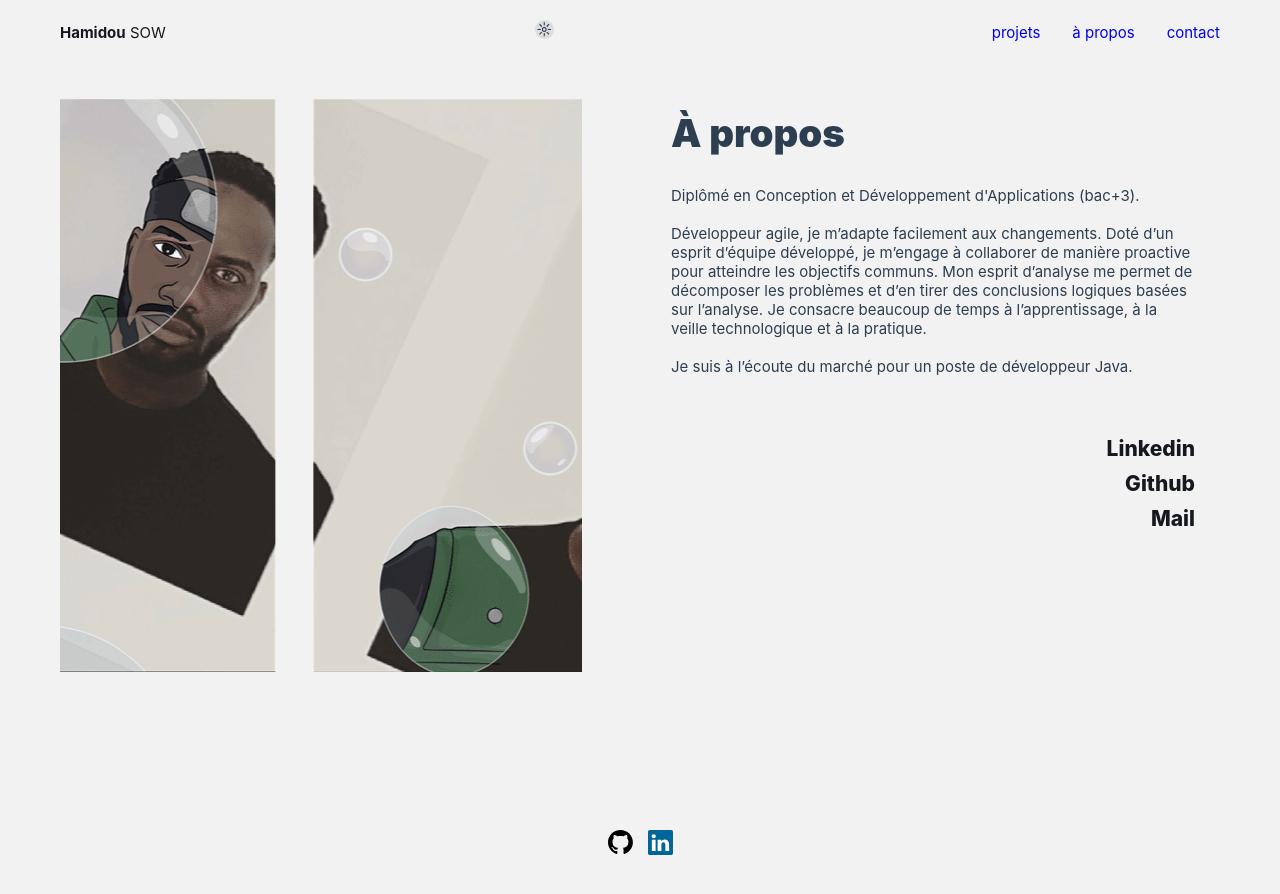
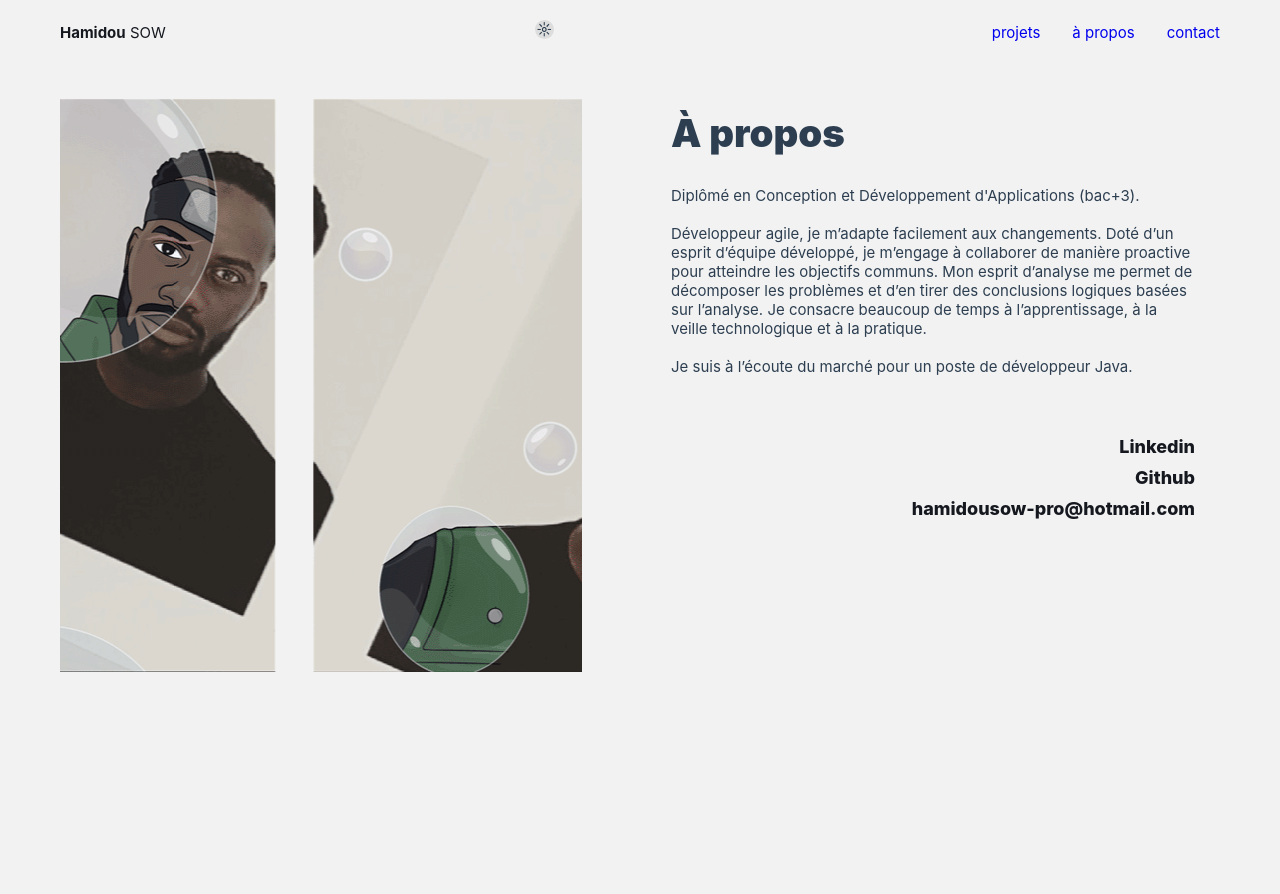
Before and after one commit to hamidousow/hamidousow, a Vue app: page /about in a window 1280 px wide. Shown: the top 894 px of the page. After the commit the page ends 860 px from the top, so only its background shows below. Built offline with nearby package versions, Linux system fonts and the light colour scheme.

Commit message:
contact page implements

```diff
--- a/src/App.vue
+++ b/src/App.vue
@@ -9,12 +9,12 @@ import FooterComponent from './components/FooterComponent.vue'
     <div id="site" class="container">
         <router-view></router-view>
     </div>
-    <FooterComponent/>
 </template>
 
 <style scoped>
-    #site  {
-        min-height: 90dvh;
+    #site {
+        margin-top: auto;
+        min-height: 100dvh;
     }
 
 </style>
--- a/src/assets/styles/base.css
+++ b/src/assets/styles/base.css
@@ -71,9 +71,10 @@ html {
 }
 
 body {
-  min-height: 100vh;
+  min-height: 100dvh;
   color: var(--color-text);
   background: var(--color-background);
+  position: relative;
   /* transition:
     color 0.5s,
     background-color 0.5s; */
--- /dev/null
+++ b/src/components/SocialLinks.vue
@@ -0,0 +1,38 @@
+<script lang="ts" setup>
+
+</script>
+
+<template>
+    <div class="container-social mt-60">
+        <a href="https://www.linkedin.com/in/hamidousow" class="social-link">Linkedin</a>
+        <a href="https://github.com/hamidousow" class="social-link">Github</a>
+        <a href="mailto:hamidousow-pro@hotmail.com" class="social-link">hamidousow-pro@hotmail.com</a>
+    </div>
+</template>
+
+
+<style scoped>
+    .container-social {
+        display: flex;
+        flex-direction: column;
+        align-self: flex-end;
+        align-items: flex-end;
+        row-gap: 10px;
+    }
+
+    .social-link {
+        font-weight: 800;
+        font-size: 21px;
+        text-decoration: none;
+        font-size: 18px;
+        color: var(--clr-black);
+        transition: color .5s ease;
+    }
+
+    .social-link:hover {
+        font-weight: 900;
+        color: var(--clr-green);
+        text-decoration: line-through;
+    }
+
+</style>
--- a/src/views/AboutView.vue
+++ b/src/views/AboutView.vue
@@ -1,5 +1,5 @@
 <script setup lang="ts">
-
+  import SocialLinks from '@/components/SocialLinks.vue'
   import toonMeImage from '@/assets/images/toonme-carousel-trans.png'
 </script>
 
@@ -27,11 +27,7 @@
                 Je suis à l’écoute du marché pour un poste de développeur Java.
             </p>
           </div>
-          <div class="container-social mt-60">
-            <a href="" class="social-link">linkedin</a>
-            <a href="" class="social-link">github</a>
-            <a href="mailto:hamidousow-pro@hotmail.com" class="social-link">mail</a>
-          </div>
+          <SocialLinks />
       </div>
   </div>
 
@@ -74,28 +70,7 @@
     animation: slideImage 31s infinite linear;
   }
 
-  .container-social {
-    display: flex;
-    flex-direction: column;
-    align-self: flex-end;
-    align-items: flex-end;
-    row-gap: 10px;
-  }
 
-  .social-link {
-    font-weight: 800;
-    font-size: 21px;
-    text-decoration: none;
-    text-transform: capitalize;
-    color: var(--clr-black);
-    transition: color .5s ease;
-  }
-
-  .social-link:hover {
-    font-weight: 900;
-    color: var(--clr-green);
-    text-decoration: line-through;
-  }
 
 
   @keyframes slideImage {
--- a/src/views/ContactView.vue
+++ b/src/views/ContactView.vue
@@ -1,35 +1,39 @@
 <script lang="ts" setup>
+import SocialLinks from '@/components/SocialLinks.vue';
+
 
 </script>
 <template>
-    <section class="section-contact section-padding" id="contact">
-        <h2>Contact</h2>
-        <div class="content">
-            <div class="contact__links">
-                <div class="contact__button">
-                    <a class="contact__link" href="https://github.com/hamidousow" target="_blank" id="github-icon">
-                        <img class="contact__link__icon" src="./assets/images/github.svg" alt="lien vers github">
-                    </a>
-                </div>
-                <div class="contact__button">
-                    <a class="contact__link" href="https://gitlab.com/hamidousow" target="_blank"
-                id="gitlab">
-                        <img class="contact__link__icon" src="./assets/images/gitlab.svg" alt="lien vers gitlab">
-                    </a>
-                </div>
-
-                <div class="contact__button">
-                    <a class="contact__link" href="https://www.linkedin.com/in/hamidousow" target="_blank"
-                id="linkedin">
-                        <img class="contact__link__icon" src="./assets/images/linkedin.svg" alt="lien vers linkedin">
-                    </a>
-                </div>
-            </div>
-        </div>
+    <section class="content mt-60" id="contact">
+        <h1 class="title">👋 Restons en contact </h1>
+        <SocialLinks />
     </section>
 </template>
 
+<style scoped>
+    .content {
+        min-height: 50vh;
+        display: flex;
+        flex-direction: column;
+        justify-content: center;
+    }
 
-<style>
+    .title {
+        text-align: center;
+    }
+
+    .container-social {
+        align-self: center;
+        align-items: flex-start;
+    }
+
+
+
+    @media screen and (min-width:992px) {
+        .content {
+            padding: 50px 75px;
+        }
+
+    }
 
 </style>
```
Also changed, not shown: src/components/NavBar.vue (+0 -8 lines).
